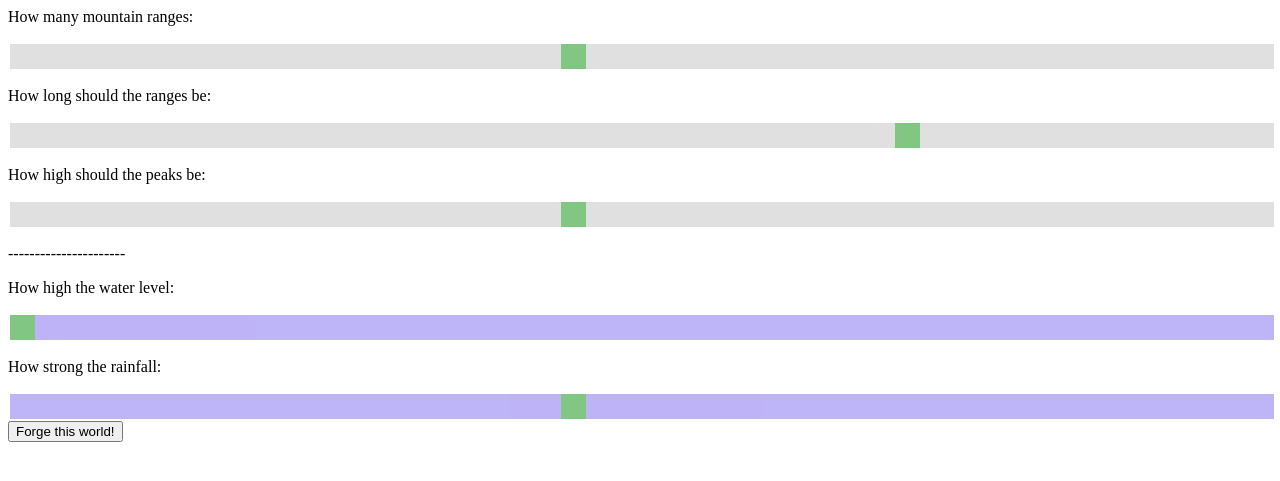
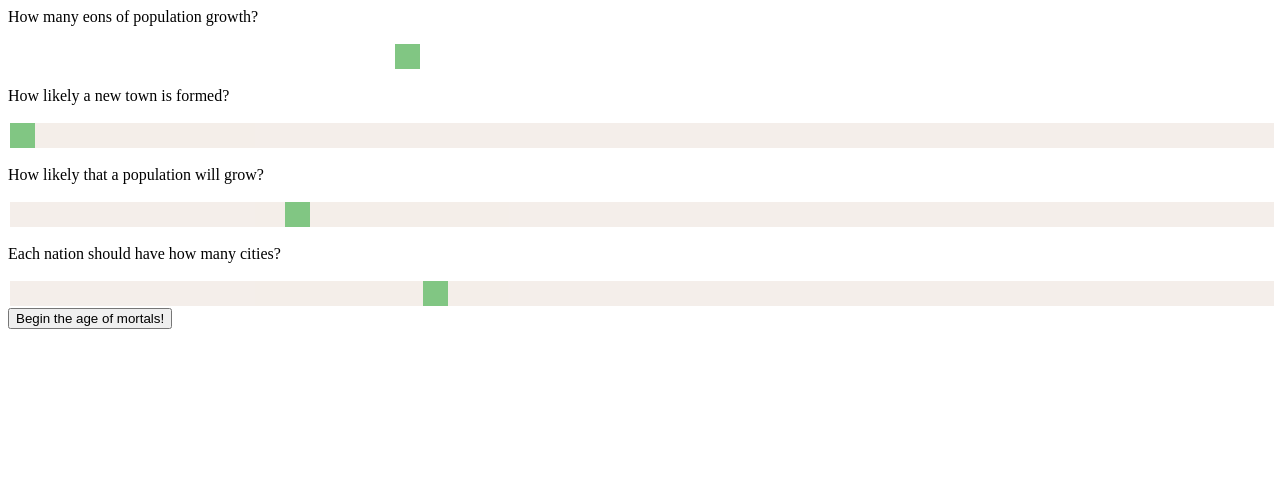
Before and after one commit to BillmanH/dsadventure, a Django app: template templates/game/create_world02.html in a window 1280 px wide. Shown: the top 481 px of the page. Run offline with Django 3.2, Linux system fonts and the light colour scheme; the template is opened without the code that fills it, so the values that code supplies are empty; some libraries are stand-ins or nearby versions.

Commit message:
changed css for second world

```diff
--- a/static/game/createworld.css
+++ b/static/game/createworld.css
@@ -20,6 +20,10 @@
     background: #a394f5;
 }
 
+.culture{
+    background: #f0e7e1;
+}
+
 .slider:hover {
     opacity: 1;
 }
--- a/templates/game/create_world02.html
+++ b/templates/game/create_world02.html
@@ -2,7 +2,7 @@
 
 <html>
     <head>
-    <title>1: The age of elements</title>
+    <title>2: The age of mortals</title>
     {% include "prodweb/gatag.html" %}
     <link rel="stylesheet" type="text/css" href="{% static 'game/createworld.css' %}">
     </head>
@@ -10,19 +10,16 @@
         <form action='showworld01'  method='post' id='newCharacter'>
             {% csrf_token %}
         <div class="slidecontainer">
-            <p>How many mountain ranges:</p>
-            <input type="range" min="1" max="10" value="5" class="earth slider" id="drop_iter" oninput="sliderChange(this.id,this.value)">
-            <p>How long should the ranges be:</p>
-            <input type="range" min="30" max="100" value="80" class="earth slider" id="spread_iter" oninput="sliderChange(this.id,this.value)">
-            <p>How high should the peaks be:</p>
-            <input type="range" min="1" max="10" value="5" class="earth slider" id="peak_height" oninput="sliderChange(this.id,this.value)">
-            <p>----------------------</p>
-            <p>How high the water level:</p>
-            <input type="range" min="0" max="100" value="0" class="water slider" id="water_level" oninput="sliderChange(this.id,this.value)">
-            <p>How strong the rainfall:</p>
-            <input type="range" min="1" max="10" value="5" class="water slider" id="rain_iter" oninput="sliderChange(this.id,this.value)">
+            <p>How many eons of population growth?</p>
+            <input type="range" min="1" max="30" value="10" class="culure slider" id="eons" oninput="sliderChange(this.id,this.value)">
+            <p>How likely a new town is formed?</p>
+            <input type="range" min="3" max="10" value="3" class="culture slider" id="town_spawn" oninput="sliderChange_pct(this.id,this.value)">
+            <p>How likely that a population will grow?</p>
+            <input type="range" min="1" max="10" value="3" class="culture slider" id="town_birthrate" oninput="sliderChange_pct(this.id,this.value)">
+            <p>Each nation should have how many cities?</p>
+            <input type="range" min="1" max="10" value="4" class="culture slider" id="n_nations" oninput="sliderChange(this.id,this.value)">
             <input class='formData' id="formData" type='hidden' name='formData' value='{}'>
-            <button id="create" type='submit' value='submit'>Forge this world!</button>
+            <button id="create" type='submit' value='submit'>Begin the age of mortals!</button>
         </div>
         </form>
         <div>
@@ -34,5 +31,11 @@
             landscape[n]=parseInt(v)
             document.getElementById("formData").value = JSON.stringify(landscape);
         }
+        function sliderChange_pct(n,v){
+            landscape[n]=parseInt(v)
+            document.getElementById("formData").value = JSON.stringify(landscape)/10;
+        }
+
+
     </script>
 </html>
--- a/urls.py
+++ b/urls.py
@@ -5,5 +5,7 @@ from . import views
 urlpatterns = [
         path('startscreen', views.start_screen,name='login'),
         path('createworld01', views.create_world_01, name='create_world_01'),
-        path('showworld01', views.show_world_01, name='show_world_01')
+        path('showworld01', views.show_world_01, name='show_world_01'),
+        path('createworld02', views.create_world_02, name='create_world_02'),
+        path('showworld02', views.show_world_02, name='show_world_02')
         ]
```
